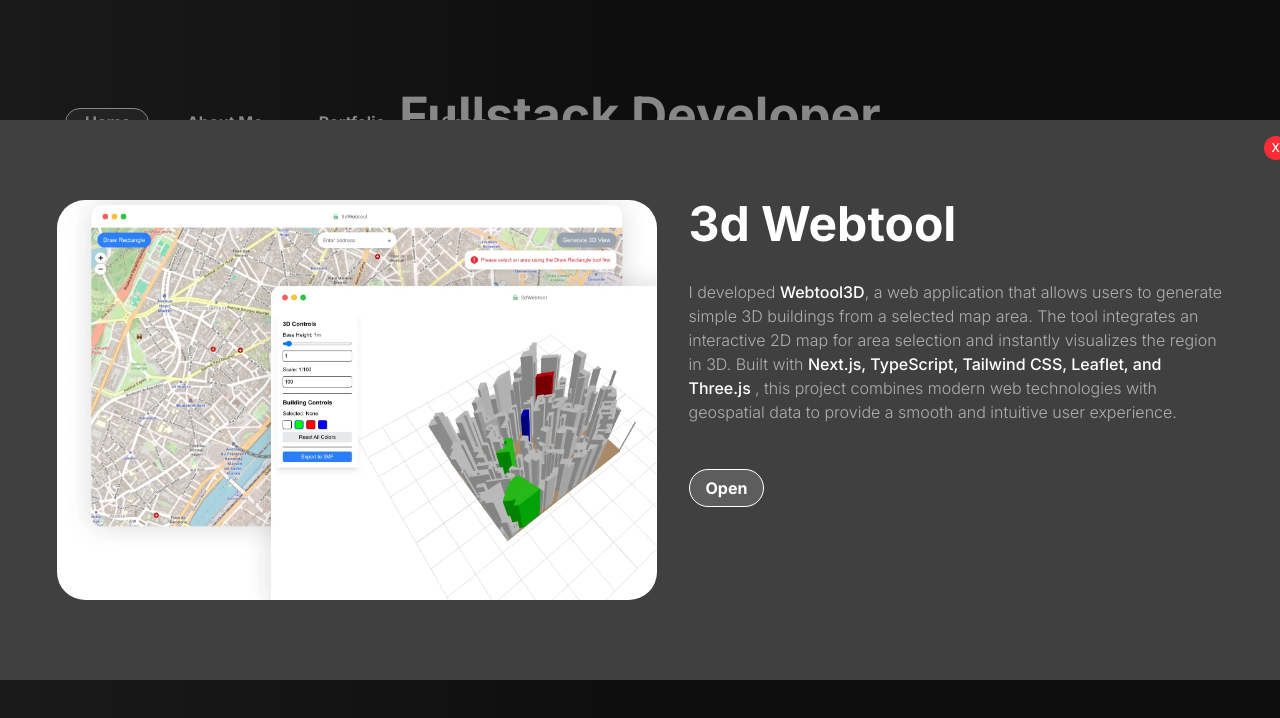
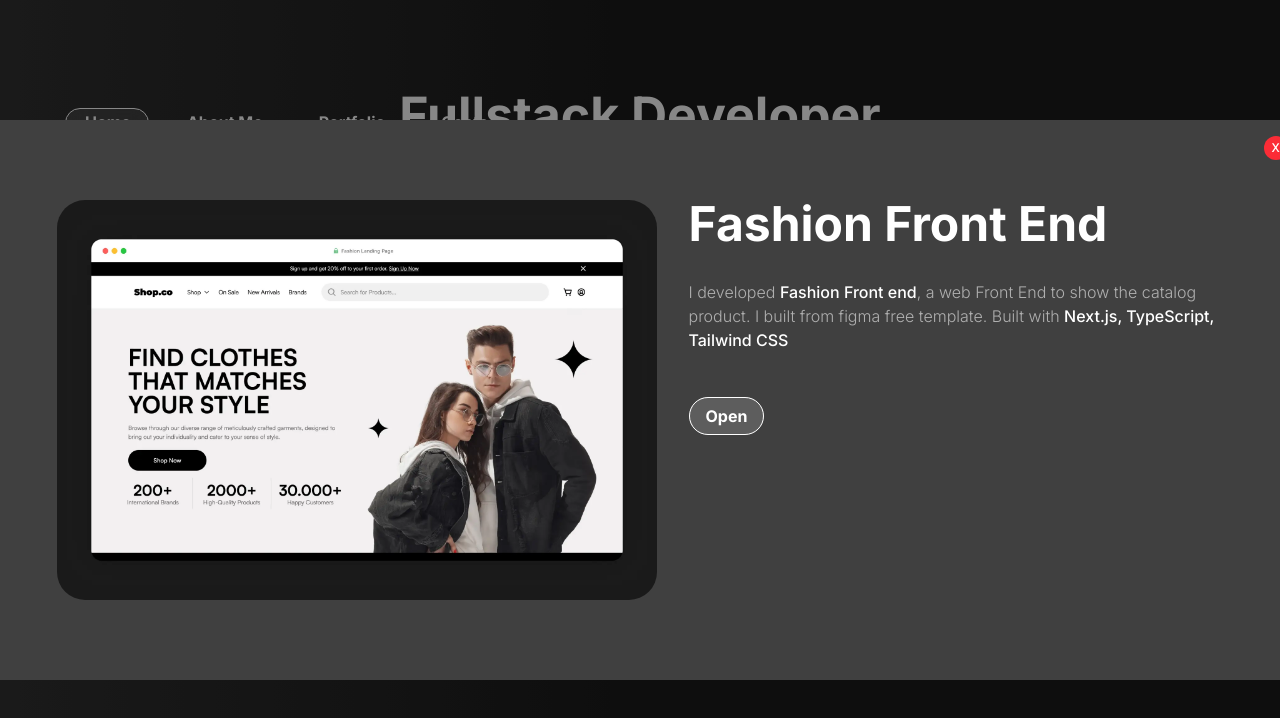
Before and after one commit to dikarizki55/mylandingpage, a Next.js app: page / in a window 1280 px wide. Both pictures are taken after a click on the element 640 px from the left and 2861 px from the top of the page. Shown: the part 2461-3179 px from the top of the page. Built offline with nearby package versions, Linux system fonts and the light colour scheme.

Commit message:
edit input

```diff
--- a/app/(Desktop)/Carousel.tsx
+++ b/app/(Desktop)/Carousel.tsx
@@ -98,6 +98,7 @@ const Modal = ({
             {item.link && (
               <Link
                 href={item.link}
+                onClick={() => setIsShow(false)}
                 className=" px-4 py-2 font-bold text-base bg-[#ffffff26] border border-white rounded-full text-white"
               >
                 Open
--- a/app/(Desktop)/Contact.tsx
+++ b/app/(Desktop)/Contact.tsx
@@ -114,7 +114,7 @@ const Contact = () => {
             value={form.name}
             onChange={handleChange}
             required
-            className=" w-3xs h-7 border border-white rounded-full text-xs px-4 text-white"
+            className=" w-3xs h-7 border border-white focus:outline-none rounded-full text-xs px-4 text-white"
           />
         </div>
         <div className=" flex flex-col gap-2">
@@ -125,7 +125,7 @@ const Contact = () => {
             value={form.email}
             onChange={handleChange}
             required
-            className=" w-3xs h-7 border border-white rounded-full text-xs px-4 text-white"
+            className=" w-3xs h-7 border border-white focus:outline-none  rounded-full text-xs px-4 text-white"
           />
         </div>
         <div className=" flex flex-col gap-2">
@@ -137,7 +137,7 @@ const Contact = () => {
             value={form.message}
             onChange={handleChange}
             required
-            className=" border border-white rounded-2xl text-white px-4 py-2 text-sm h-28"
+            className=" border border-white rounded-2xl focus:outline-none  text-white px-4 py-2 text-sm h-28"
           ></textarea>
         </div>
         <div className=" flex justify-center">
--- a/app/(Portfolio)/fashion/products/[id]/components/InputNumber.tsx
+++ b/app/(Portfolio)/fashion/products/[id]/components/InputNumber.tsx
@@ -6,16 +6,16 @@ import { IconMinus, IconPlus } from "../../../components/Icon";
 export default function InputNumber() {
   const [number, setNumber] = useState(1);
   return (
-    <div className=" rounded-full bg-[#F0F0F0] px-4 py-3 flex w-30 items-center justify-between select-none">
+    <div className=" rounded-full bg-[#F0F0F0] py-3 flex w-30 items-center justify-between select-none">
       <div
-        className=" w-3 h-3 flex items-center justify-center"
+        className=" w-full h-full pl-2 flex items-center justify-center"
         onClick={() => setNumber(number === 1 ? 1 : number - 1)}
       >
         <IconMinus className=" w-3" />
       </div>
-      {number}
+      <div className=" w-full text-center">{number}</div>
       <div
-        className="w-3 h-3 flex items-center justify-center"
+        className=" w-full h-full pr-2 flex items-center justify-center"
         onClick={() => setNumber(number + 1)}
       >
         <IconPlus className=" w-3" />
--- a/app/page.tsx
+++ b/app/page.tsx
@@ -60,6 +60,22 @@ const pageProps = {
     fullstack: {
       title: "Fullstack Developer",
       items: [
+        {
+          src: "/portfolio/fashion.webp",
+          title: "Fashion Front End",
+          description: (
+            <span>
+              I developed{" "}
+              <span className=" font-medium text-white">Fashion Front end</span>
+              , a web Front End to show the catalog product. I built from figma
+              free template. Built with{" "}
+              <span className=" font-medium text-white">
+                Next.js, TypeScript, Tailwind CSS
+              </span>
+            </span>
+          ),
+          link: "/fashion",
+        },
         {
           src: "/portfolio/webtool3d.webp",
           title: "3d Webtool",
```
Also changed, not shown: public/portfolio/fashion.webp (added).
